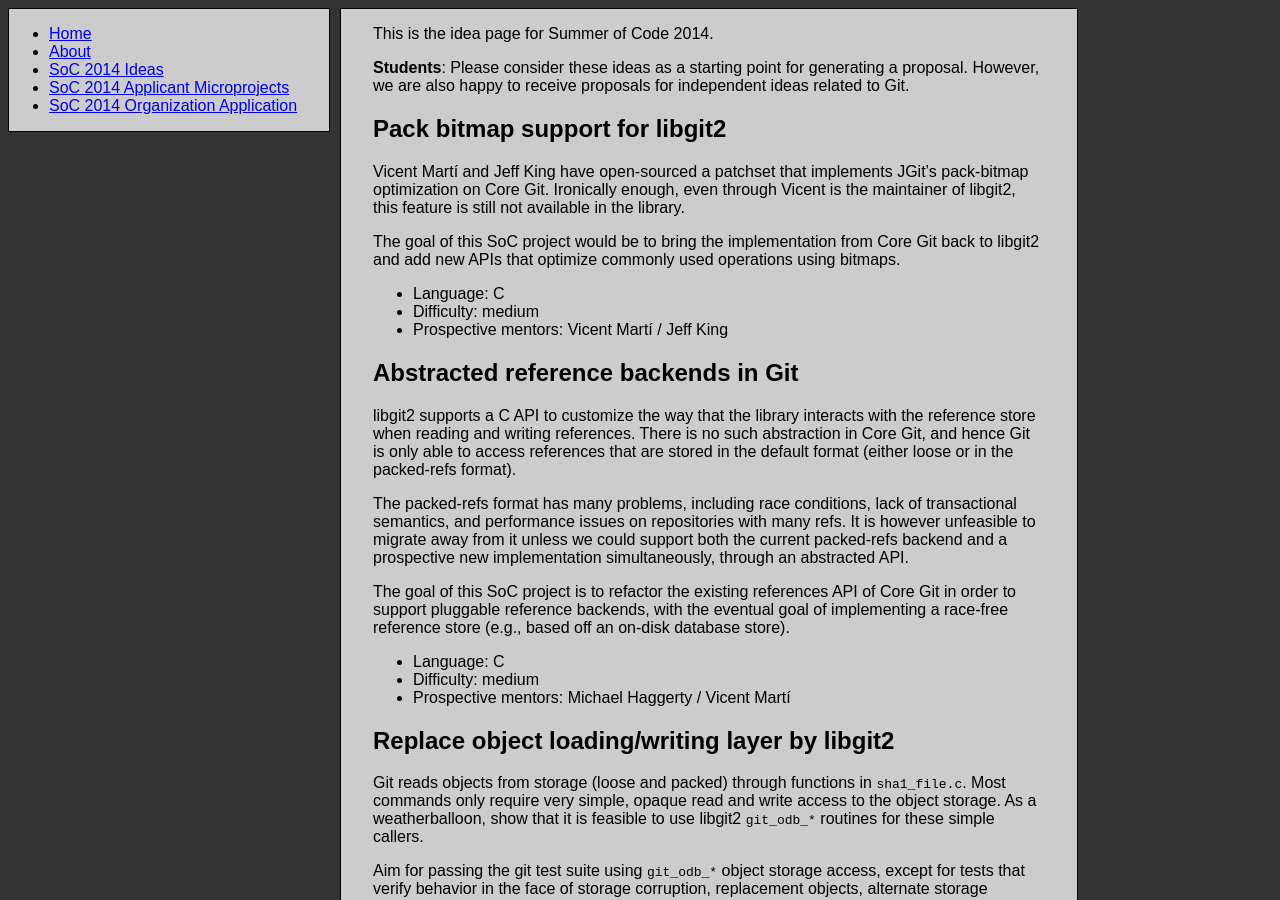
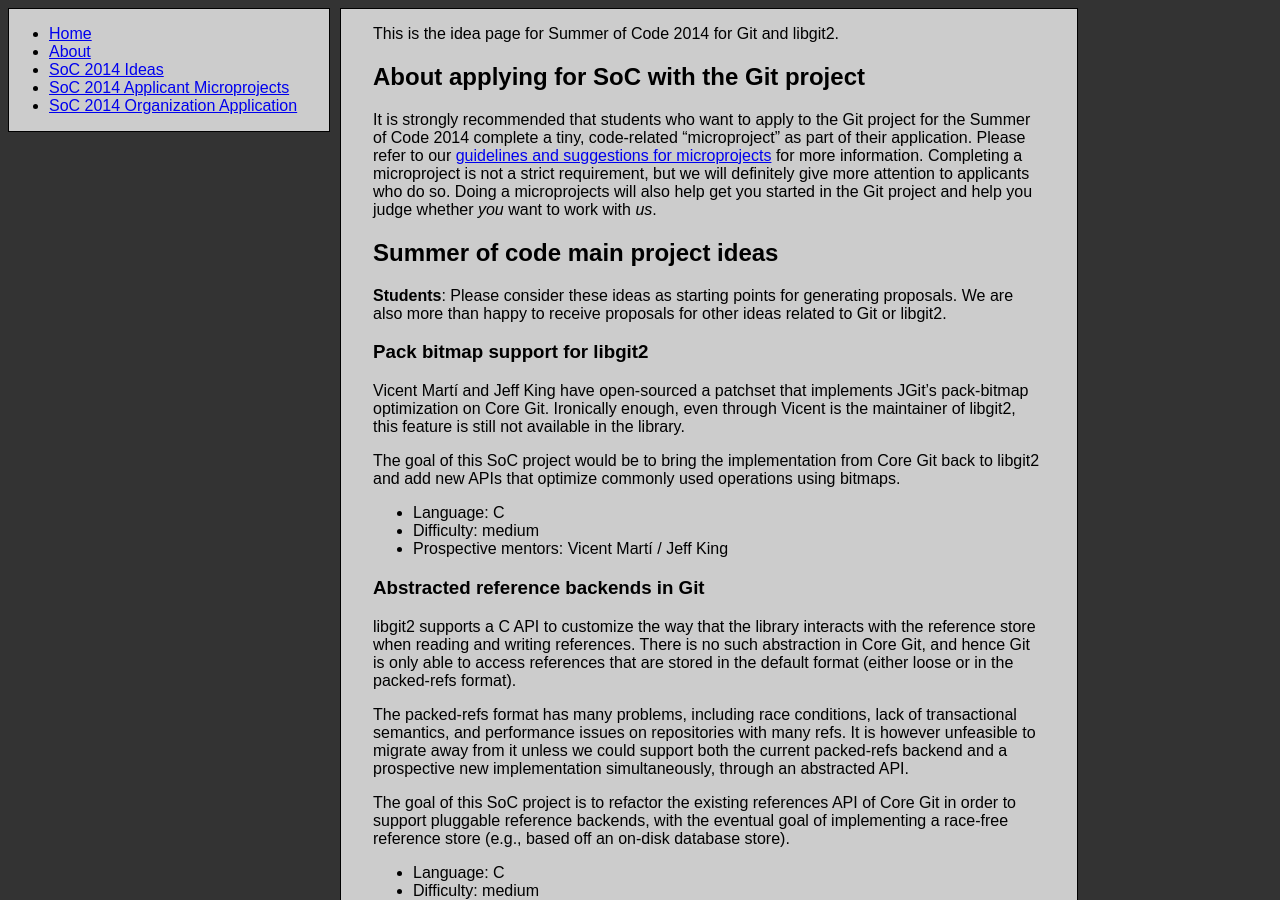
Before and after one commit to git/git.github.io, a Jekyll site: the page built from SoC-2014-Ideas.md, in a window 1280 px wide and 900 px high. Built offline with Jekyll 4.4.1, drawn with Linux system fonts in a browser that asks for light colours; Markdown is read by kramdown in place of the engine named in the settings.

Commit message:
Mention microprojects from the main ideas page.
As part of this change I had to shift header levels around a bit.
Remember to check the header levels of other text when merging it in!

```diff
--- a/SoC-2014-Ideas.md
+++ b/SoC-2014-Ideas.md
@@ -3,13 +3,27 @@
 title: SoC 2014 Ideas
 ---
 
-This is the idea page for Summer of Code 2014.
+This is the idea page for Summer of Code 2014 for Git and libgit2.
 
-**Students**: Please consider these ideas as a starting point for
-generating a proposal. However, we are also happy to receive proposals
-for independent ideas related to Git.
+## About applying for SoC with the Git project
 
-## Pack bitmap support for libgit2
+It is strongly recommended that students who want to apply to the Git
+project for the Summer of Code 2014 complete a tiny, code-related
+"microproject" as part of their application.  Please refer to our
+[guidelines and suggestions for microprojects](http://git.github.io/SoC-2014-Microprojects.html)
+for more information.  Completing a microproject is not a strict
+requirement, but we will definitely give more attention to applicants
+who do so.  Doing a microprojects will also help get you started in
+the Git project and help you judge whether *you* want to work with
+*us*.
+
+## Summer of code main project ideas
+
+**Students**: Please consider these ideas as starting points for
+generating proposals.  We are also more than happy to receive
+proposals for other ideas related to Git or libgit2.
+
+### Pack bitmap support for libgit2
 
 Vicent Martí and Jeff King have open-sourced a patchset that implements
 JGit's pack-bitmap optimization on Core Git. Ironically enough, even
@@ -24,7 +38,7 @@
  - Difficulty: medium
  - Prospective mentors: Vicent Martí / Jeff King
 
-## Abstracted reference backends in Git
+### Abstracted reference backends in Git
 
 libgit2 supports a C API to customize the way that the library interacts
 with the reference store when reading and writing references. There is
@@ -47,7 +61,7 @@
  - Difficulty: medium
  - Prospective mentors: Michael Haggerty / Vicent Martí
 
-## Replace object loading/writing layer by libgit2
+### Replace object loading/writing layer by libgit2
 
 Git reads objects from storage (loose and packed) through functions in
 `sha1_file.c`.  Most commands only require very simple, opaque read and
@@ -64,7 +78,7 @@
  - Difficulty: hard
  - Possible mentors: Thomas Rast and Vicent Martí
 
-## Invent new conflict style
+### Invent new conflict style
 
 As an alternative to the diff3 conflict style, invent a conflict style
 that shows the original unpatched segment along with the raw patch text.
@@ -74,7 +88,7 @@
  - Difficulty: hard
  - Possible mentors: Ramkumar Ramachandra
 
-## Improve triangular workflow support
+### Improve triangular workflow support
 
 It is common in the git world to have a "triangular" workflow in which
 commits are fetched from an upstream repository to the local
@@ -91,7 +105,7 @@
  - Difficulty: medium
  - Possible mentors: Jeff King / Ramkumar Ramachandra
 
-## Refactor tempfile handling
+### Refactor tempfile handling
 
 When performing operations that fail, git typically writes to a
 temporary file and then atomically moves it into place. During failures,
@@ -106,7 +120,7 @@
  - Difficulty: easy
  - Possible mentors: Jeff King
 
-## `git-bisect` improvements
+### `git-bisect` improvements
 
 The student will become familiar with the `git-bisect` command and
 implement many small-to-medium fixes. Two examples:
@@ -128,7 +142,7 @@
  - Difficulty: easy
  - Possible mentors: Christian Couder
 
-## Unifying `git branch -l`, `git tag -l`, and `git for-each-ref`
+### Unifying `git branch -l`, `git tag -l`, and `git for-each-ref`
 
 These three commands are all about selecting a subset of a repository's
 refs, and then printing the result. However, the implementations are not
@@ -145,7 +159,7 @@
  - Difficulty: medium
  - Possible mentors: Jeff King
 
-## Git server framework in libgit2
+### Git server framework in libgit2
 
 Libgit2 has support for the client side of the negotiation, but it's missing
 server-side capabilities. We wouldn't want to simply reimplement `upload-pack`
@@ -163,7 +177,7 @@
 - Difficulty: medium
 - Possible mentors: Carlos Martín / Ed Thomson
 
-## History repair tools
+### History repair tools
 
 Sometimes git objects contain malformed or undesirable data. E.g.,
 broken author emails, skewed dates, trees with duplicate filenames are
```
